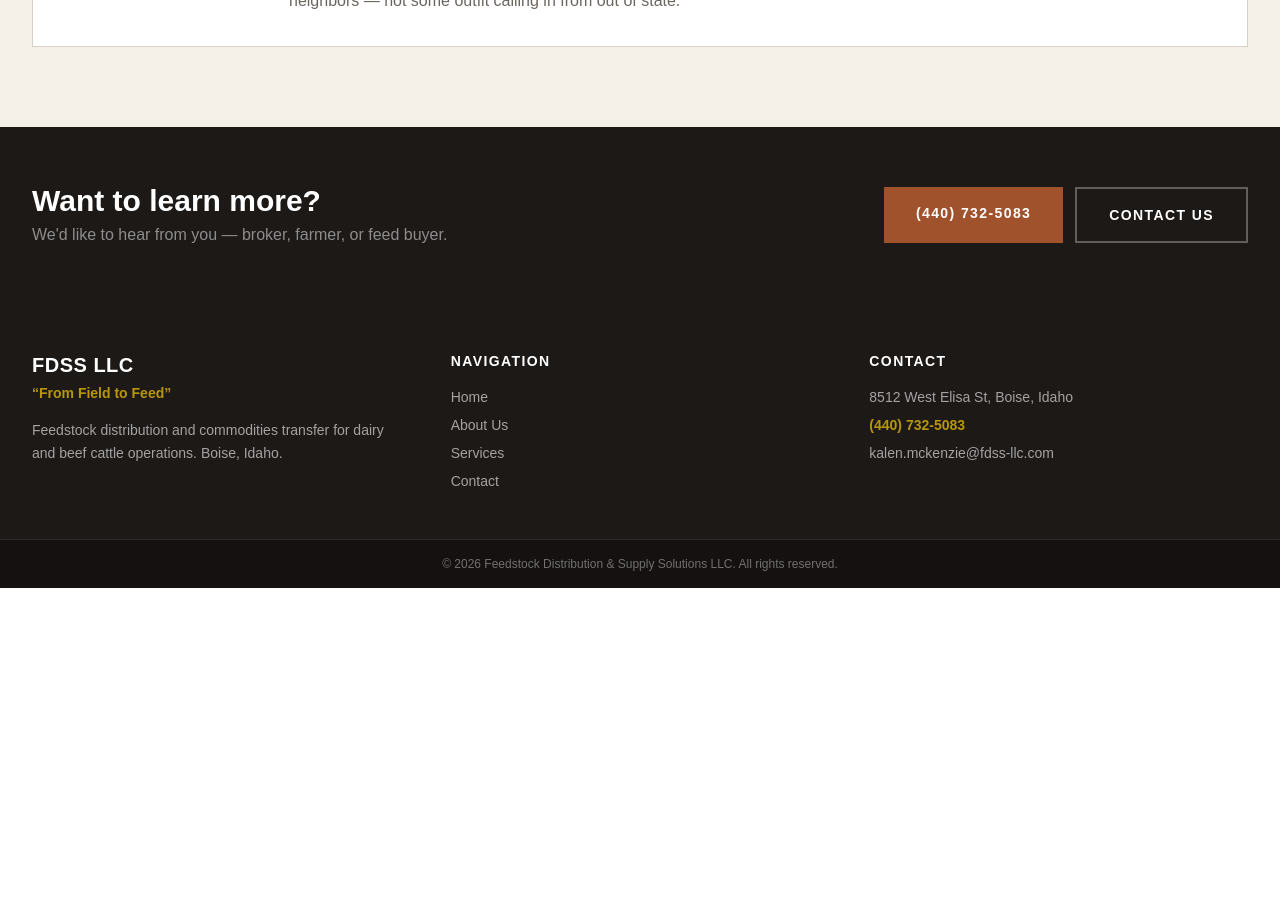
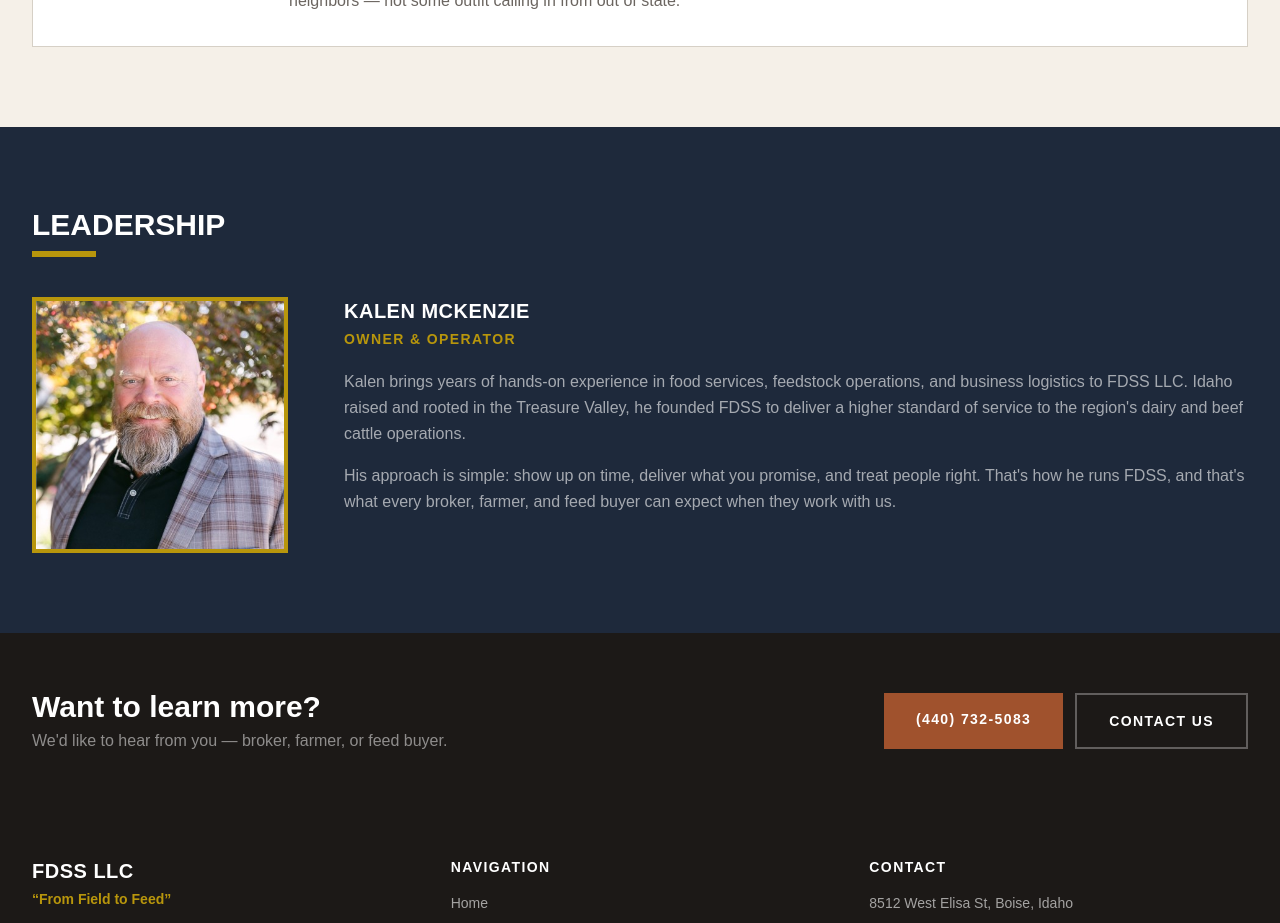
Before and after one commit to kadencmck/FDSS, a Next.js app: page /about in a window 1280 px wide. Shown: the part 1640-2563 px from the top of the page. Before the commit the page ends 2228 px from the top, so only its background shows below. Built offline with nearby package versions, Linux system fonts and the light colour scheme.

Commit message:
Add Kalen headshot and leadership section to About page

```diff
--- a/src/app/about/page.tsx
+++ b/src/app/about/page.tsx
@@ -1,4 +1,5 @@
 import type { Metadata } from "next";
+import Image from "next/image";
 import Link from "next/link";
 
 export const metadata: Metadata = {
@@ -137,6 +138,49 @@ export default function AboutPage() {
         </div>
       </section>
 
+      {/* Leadership */}
+      <section className="py-16 md:py-20 bg-navy text-white">
+        <div className="max-w-7xl mx-auto px-4 sm:px-6 lg:px-8">
+          <h2 className="text-2xl md:text-3xl font-black mb-2">
+            LEADERSHIP
+          </h2>
+          <div className="w-16 h-1.5 bg-gold mb-10" />
+
+          <div className="flex flex-col md:flex-row gap-10 md:gap-14 items-start">
+            <div className="flex-shrink-0">
+              <Image
+                src="/kalen-headshot.jpg"
+                alt="Kalen McKenzie"
+                width={280}
+                height={280}
+                className="w-56 md:w-64 h-auto border-4 border-gold"
+              />
+            </div>
+            <div>
+              <h3 className="text-xl font-black tracking-wide mb-1">
+                KALEN MCKENZIE
+              </h3>
+              <p className="text-gold font-bold text-sm tracking-widest mb-5">
+                OWNER &amp; OPERATOR
+              </p>
+              <p className="text-white/60 leading-relaxed mb-4">
+                Kalen brings years of hands-on experience in food services,
+                feedstock operations, and business logistics to FDSS LLC.
+                Idaho raised and rooted in the Treasure Valley, he founded FDSS
+                to deliver a higher standard of service to the region&apos;s
+                dairy and beef cattle operations.
+              </p>
+              <p className="text-white/60 leading-relaxed">
+                His approach is simple: show up on time, deliver what you
+                promise, and treat people right. That&apos;s how he runs FDSS,
+                and that&apos;s what every broker, farmer, and feed buyer can
+                expect when they work with us.
+              </p>
+            </div>
+          </div>
+        </div>
+      </section>
+
       {/* CTA */}
       <section className="py-14 bg-charcoal">
         <div className="max-w-7xl mx-auto px-4 sm:px-6 lg:px-8 flex flex-col md:flex-row md:items-center md:justify-between gap-6">
```
Also changed, not shown: public/kalen-headshot.jpg (added).
